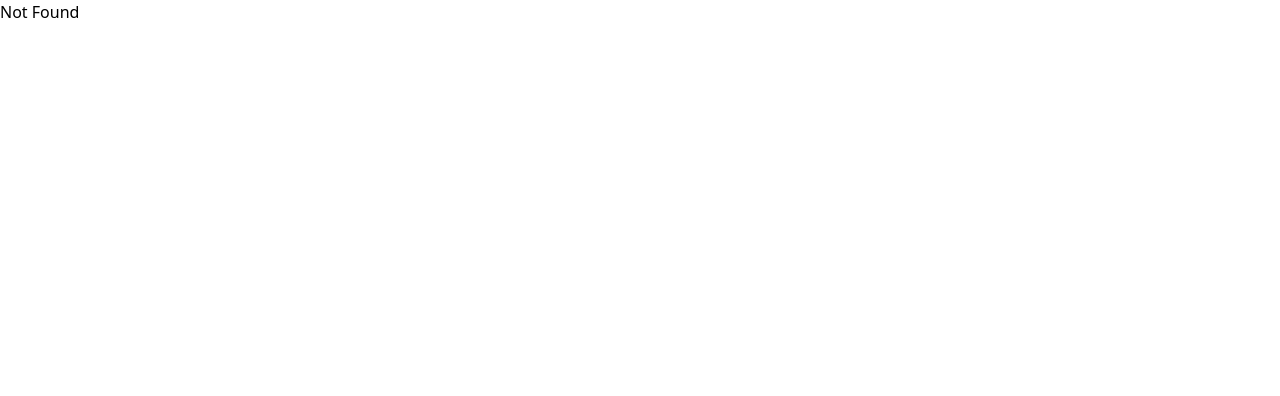
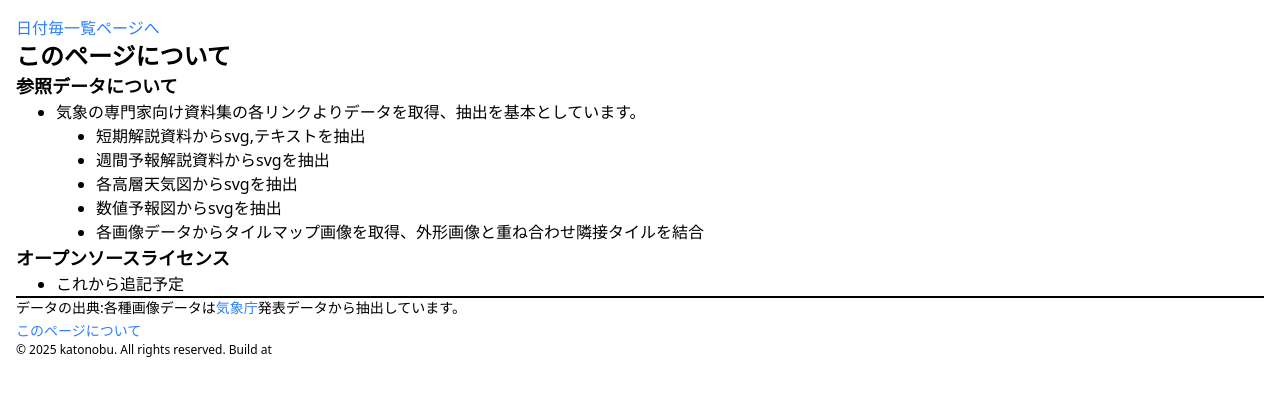
Before and after one commit to katonobu/weather-chart-viewer-react, a React (Vite) app: page /about in a window 1280 px wide. Shown: the top 396 px of the page. Built offline with nearby package versions, Linux system fonts and the light colour scheme.

Commit message:
aboutページ追加

```diff
--- a/src/components/Footer.jsx
+++ b/src/components/Footer.jsx
@@ -1,17 +1,24 @@
+import { Link } from '@tanstack/react-router'
 import { isTankiYohou } from '../hooks/useFetchKaisetsuData'
 import { TextToSpeechCtrl } from '../components/TextToSpeechCtrl'
 
-export const Footer = ({metadata, kaisetsu, kaisetsuLoading}) => (
+export const Footer = ({ metadata, kaisetsu, kaisetsuLoading }) => (
   <>
     <hr></hr>
     {isTankiYohou(metadata) ? <TextToSpeechCtrl texts={kaisetsu} loading={kaisetsuLoading}></TextToSpeechCtrl> : null}
     <hr></hr>
     <p className="text-sm">
-      データの出典:すべてのデータは
+      データの出典:各種画像データは
       <a href="https://www.jma.go.jp/jma/index.html" className="text-blue-500 hover:underline">
         気象庁
-      </a>発表データです。
+      </a>発表データから抽出しています。
     </p>
-    <p className="text-xs">Build Time : {import.meta.env.VITE_BUILD_TIME}</p>
+    <Link
+      to={`/about`}
+      className="text-sm text-blue-500 hover:underline"
+    >
+      このページについて
+    </Link>
+    <p className="text-xs">© {new Date().getFullYear()} katonobu. All rights reserved. Build at {import.meta.env.VITE_BUILD_TIME}</p>
   </>
 )
--- a/src/main.jsx
+++ b/src/main.jsx
@@ -7,6 +7,7 @@ import './index.css'
 // ページコンポーネント
 import Home from './pages/Home.jsx'
 import Viewer from './pages/Viewer.jsx'
+import About from './pages/About.jsx'
 
 // ルート定義
 const rootRoute = createRootRoute({
@@ -26,9 +27,19 @@ export const viewerRoute = createRoute({
 
 })
 
+const aboutRoute = createRoute({
+  getParentRoute: () => rootRoute,
+  path: '/about',
+  component: About,
+})
+
 // ルーター作成
 const router = createRouter({
-  routeTree: rootRoute.addChildren([homeRoute, viewerRoute]),
+  routeTree: rootRoute.addChildren([
+    homeRoute,
+    viewerRoute,
+    aboutRoute
+  ]),
 })
 
 ReactDOM.createRoot(document.getElementById('root')).render(
--- /dev/null
+++ b/src/pages/About.jsx
@@ -0,0 +1,34 @@
+import { Link } from '@tanstack/react-router'
+import { Footer } from '../components/Footer'
+
+export default function About() {
+    return (
+        <div className="p-4">
+            <Link
+                id="top"
+                to={`/`}
+                className="text-blue-500 hover:underline"
+            >日付毎一覧ページへ
+            </Link>
+
+            <h1 className="text-2xl font-bold">このページについて</h1>
+            <h2 className="text-lg font-bold">参照データについて</h2>
+            <ul className="list-disc text-wrap px-10">
+                <li><a href="https://www.jma.go.jp/jma/kishou/know/expert/index.html">気象の専門家向け資料集</a>の各リンクよりデータを取得、抽出を基本としています。</li>
+                <ul className="list-disc text-wrap px-10">
+                    <li><a href="https://www.data.jma.go.jp/yoho/data/jishin/kaisetsu_tanki_latest.pdf">短期解説資料</a>からsvg,テキストを抽出</li>
+                    <li><a href="https://www.data.jma.go.jp/yoho/data/jishin/kaisetsu_shukan_latest.pdf">週間予報解説資料</a>からsvgを抽出</li>
+                    <li><a href="https://www.jma.go.jp/bosai/numericmap/#type=upper">各高層天気図</a>からsvgを抽出</li>
+                    <li><a href="https://www.jma.go.jp/bosai/numericmap/">数値予報図</a>からsvgを抽出</li>
+                    <li><a href="https://www.jma.go.jp/bosai/nowc/">各画像データ</a>からタイルマップ画像を取得、外形画像と重ね合わせ隣接タイルを結合</li>
+                </ul>
+            </ul>
+            <h2 className="text-lg font-bold">オープンソースライセンス</h2>
+            <ul className="list-disc text-wrap px-10">
+                <li>これから追記予定</li>
+            </ul>
+            <Footer></Footer>
+        </div>
+
+    );
+}
```
